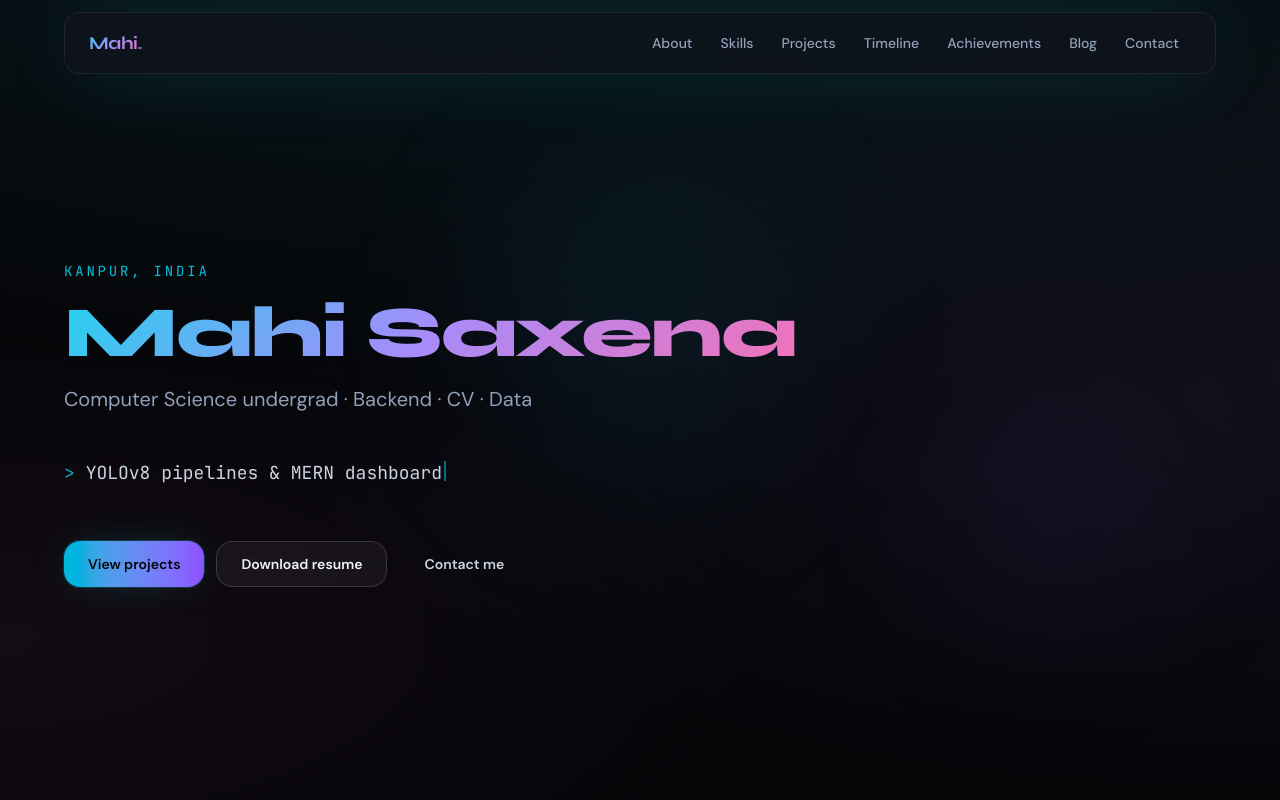
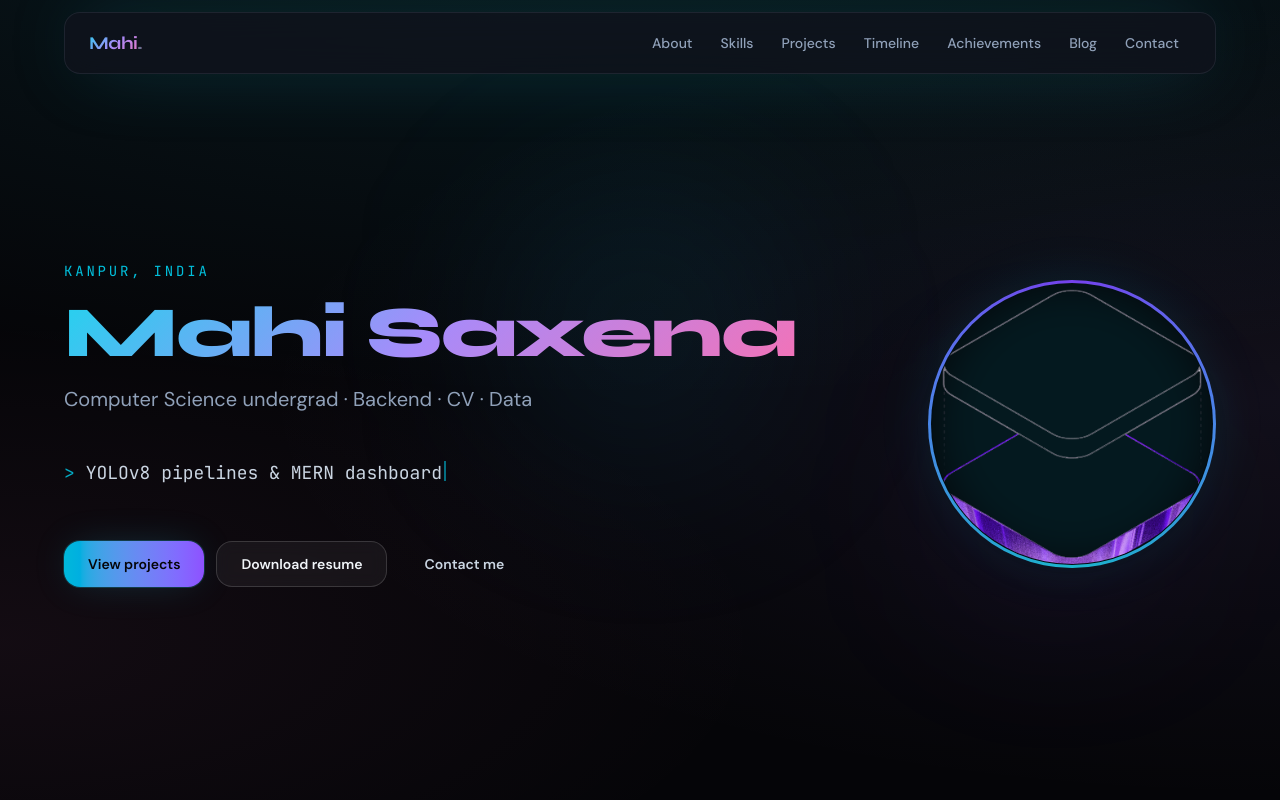
Before and after one commit to Mahitechlead/mahi-saxena-portfolio, a React (Vite) app: page / in a window 1280 px wide. Shown: the top 800 px of the page. Built offline with nearby package versions, Linux system fonts and the light colour scheme.

Commit message:
feat: add circular profile photo to hero section
Agent-Logs-Url: https://github.com/Mahitechlead/mahi-saxena-portfolio/sessions/78106367-8b72-4516-b52c-41390f00415d

Co-authored-by: Mahitechlead <181662856+Mahitechlead@users.noreply.github.com>

```diff
--- a/src/components/Hero.tsx
+++ b/src/components/Hero.tsx
@@ -2,6 +2,7 @@ import { motion } from 'framer-motion'
 import { profile } from '../data/resume'
 import { useTypewriter } from '../hooks/useTypewriter'
 import { usePrefersReducedMotion } from '../hooks/usePrefersReducedMotion'
+import profilePhoto from '../assets/hero.png'
 
 export function Hero() {
   const reduced = usePrefersReducedMotion()
@@ -22,6 +23,11 @@ export function Hero() {
       </div>
 
       <div className="mx-auto w-full max-w-6xl">
+        {/* Two-column layout: text left, photo right */}
+        <div className="flex flex-col-reverse items-center gap-10 md:flex-row md:items-center md:justify-between">
+
+          {/* ── Left: text content ── */}
+          <div className="flex-1">
             <motion.p
               className="font-mono text-sm tracking-[0.2em] text-cyan-400/90 uppercase"
               initial={reduced ? false : { opacity: 0, y: 12 }}
@@ -61,7 +67,7 @@ export function Hero() {
                 {typed}
                 <span
                   className="ml-0.5 inline-block h-5 w-0.5 translate-y-0.5 bg-cyan-400 animate-pulse"
-              aria-hidden
+                  aria-hidden={true}
                 />
               </p>
             </motion.div>
@@ -95,6 +101,41 @@ export function Hero() {
               </button>
             </motion.div>
           </div>
+
+          {/* ── Right: circular profile photo ── */}
+          <motion.div
+            className="shrink-0"
+            initial={reduced ? false : { opacity: 0, scale: 0.85 }}
+            animate={{ opacity: 1, scale: 1 }}
+            transition={{ duration: 0.7, delay: 0.1, ease: [0.22, 1, 0.36, 1] }}
+          >
+            {/* outer glow ring */}
+            <div className="relative h-52 w-52 sm:h-64 sm:w-64 lg:h-72 lg:w-72">
+              <div
+                className="absolute inset-0 rounded-full"
+                style={{
+                  background:
+                    'conic-gradient(from 180deg, #22d3ee, #7c3aed, #22d3ee)',
+                  padding: '3px',
+                  borderRadius: '9999px',
+                }}
+              >
+                <div className="h-full w-full rounded-full bg-void" />
+              </div>
+              {/* inner pulse ring */}
+              <div className="absolute inset-0 rounded-full bg-cyan-400/10 blur-xl" />
+              {/* photo */}
+              <img
+                src={profilePhoto}
+                alt={`${profile.name} — profile photo`}
+                className="absolute inset-[4px] h-[calc(100%-8px)] w-[calc(100%-8px)] rounded-full object-cover object-top shadow-xl"
+                draggable={false}
+              />
+            </div>
+          </motion.div>
+
+        </div>
+      </div>
     </section>
   )
 }
```
Lines whose indentation alone changed are shown as unchanged.
